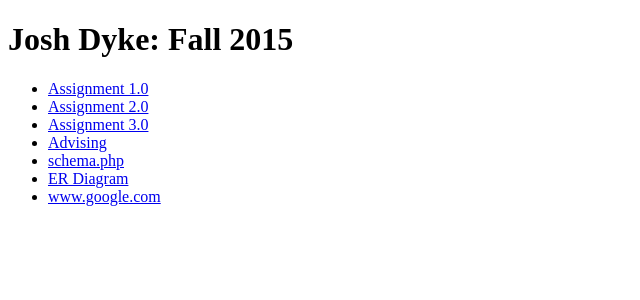
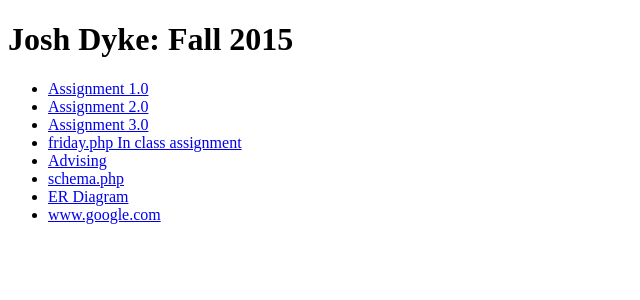
Before and after one commit to joshdyke/cs148develop, a PHP site: page /sitemap.php in a window 1280 px wide. Shown: the top 300 px of the page, without its empty margins (0-640 px from the left). Run offline with PHP 8.4, Linux system fonts and the light colour scheme; a stand-in replaces the project's code that opens the database connection.

Commit message:
sitemap update

```diff
--- a/sitemap.php
+++ b/sitemap.php
@@ -17,6 +17,7 @@
             <li><a href="assignment1.0/tables.php">Assignment 1.0</a></li>
             <li><a href="assignment2.0/select.php">Assignment 2.0</a></li>
             <li><a href="assignment3.0/join.php">Assignment 3.0</a></li>
+            <li><a href="misc/friday.php">friday.php In class assignment</a></li>
             <li><a href="advising/index.php">Advising</a></li>
             <li><a href="advising/schema.pdf">schema.php</a></li>
             <li><a href="advising/ER_Diagram.pdf">ER Diagram</a></li>
```
